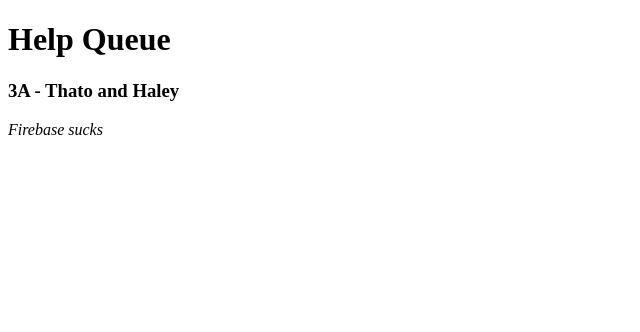
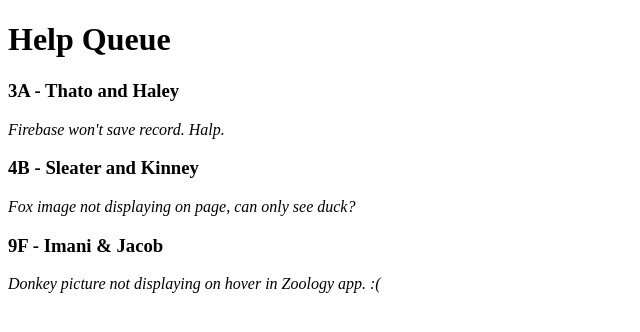
Before and after one commit to hollywilkalis/react-revisit, a React app: page / in a window 1280 px wide. Shown: the top 332 px of the page, without its empty margins (0-640 px from the left). Built offline with nearby package versions, Linux system fonts and the light colour scheme.

Commit message:
Add looping for ticket display

```diff
--- a/package.json
+++ b/package.json
@@ -22,7 +22,8 @@
   "dependencies": {
     "prop-types": "^15.5.10",
     "react": "^15.5.4",
-    "react-dom": "^15.5.4"
+    "react-dom": "^15.5.4",
+    "styled-jsx": "^2.2.6"
   },
   "devDependencies": {
     "babel-core": "^6.24.1",
--- a/src/components/TicketList.jsx
+++ b/src/components/TicketList.jsx
@@ -1,12 +1,35 @@
 import React from 'react';
 import Ticket from './Ticket';
 
+var masterTicketList = [
+  {
+    names: 'Thato and Haley',
+    location: '3A',
+    issue: 'Firebase won\'t save record. Halp.'
+  },
+  {
+    names: 'Sleater and Kinney',
+    location: '4B',
+    issue: 'Fox image not displaying on page, can only see duck?'
+  },
+  {
+    names: 'Imani & Jacob',
+    location: '9F',
+    issue: 'Donkey picture not displaying on hover in Zoology app. :('
+  }
+];
+
 function TicketList(){
   return (
-    <Ticket
-      location="3A"
-      names="Thato and Haley"
-      issue="Firebase sucks"/>
+    <div>
+      {masterTicketList.map((ticket, index) =>
+        <Ticket
+          names={ticket.names}
+          location={ticket.location}
+          issue={ticket.issue}
+          key={index}/>
+    )}
+    </div>
   );
 }
 
--- a/webpack.config.js
+++ b/webpack.config.js
@@ -51,7 +51,8 @@ module.exports = {
             "react",
           ],
           plugins: [
-            "react-hot-loader/babel"
+            "react-hot-loader/babel",
+            "styled-jsx/babel"
           ]
         }
       }
```
Also changed, not shown: .eslintrc.json, 1 other file (tests, documents, lock files or other folders).
